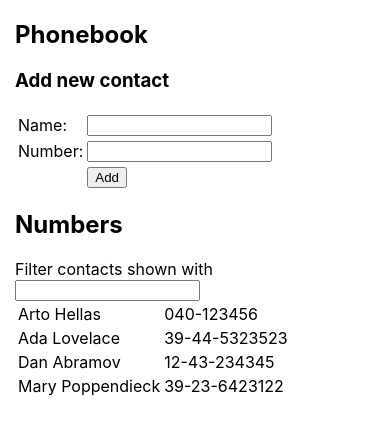
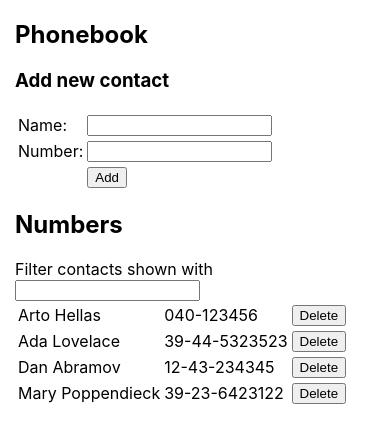
Before and after one commit to KrrisH-13/fullstack_2020, a React (Create React App) app in the folder part2/phonebook/: page / in a window 390 px wide. Shown: the top 442 px of the page. Built offline with nearby package versions, Linux system fonts and the light colour scheme; data requests are answered from the project's data file.

Commit message:
Solutions of part 2- (Phonebook) * 2.17 step 9     Added code to delete contacts from JSON server.

```diff
--- a/part2/phonebook/src/App.js
+++ b/part2/phonebook/src/App.js
@@ -71,10 +71,23 @@ const App = () => {
         console.log('Error in HTTP request'+error);
         alert('cannot contact server. Could not create contact');
       });
+    }
 
-
-
-  }
+    const deleteContact = (id, name) =>{
+     if (window.confirm(`Delete ${name}?`)){
+      phonebookService
+        .deleteContact(id)
+        .then(response =>{
+          var updatedPhonebook = allContacts.filter(contact => contact.id !== id);
+          setAllContacts(updatedPhonebook);
+          filterContacts(updatedPhonebook,searchPhrase);
+        })
+          .catch(error=>{
+            console.log('Error in HTTP request'+error);
+            alert('cannot contact server. Could not delete contact');
+          });
+     }
+    }
 
   return (
     <div>
@@ -89,7 +102,7 @@ const App = () => {
 
       <h2>Numbers</h2>
       <ContactFilter searchPhrase={searchPhrase} handleSearchChange={handleSearchChange}/>
-      <ContactList persons={persons}/>
+      <ContactList persons={persons} deleteContact={deleteContact}/>
     </div>
   )
 }
--- a/part2/phonebook/src/components/ContactList.js
+++ b/part2/phonebook/src/components/ContactList.js
@@ -1,10 +1,15 @@
 import ContactPerson from './ContactPerson'
-const ContactList = ({persons}) => {
+const ContactList = ({persons, deleteContact}) => {
     return(
         <table>
             <tbody>
             {persons.length? persons.map((person)=>
-                <ContactPerson key={person.id} name={person.name} number={person.number}/>)
+                <ContactPerson
+                    key={person.id}
+                    id={person.id}
+                    name={person.name}
+                    number={person.number}
+                    deleteContact={deleteContact}/>)
                 :<tr><td> No contacts matching searched filter. </td></tr>}
             </tbody>
         </table>
--- a/part2/phonebook/src/components/ContactPerson.js
+++ b/part2/phonebook/src/components/ContactPerson.js
@@ -1,8 +1,9 @@
-const ContactPerson = ({id, name, number}) => {
+const ContactPerson = ({id, name, number, deleteContact}) => {
     return (
         <tr key={id}>
             <td> {name} </td>
             <td> {number} </td>
+            <td><button onClick={()=>deleteContact(id, name)}>Delete</button></td>
         </tr>
     );
 }
--- a/part2/phonebook/src/services/phonebook.js
+++ b/part2/phonebook/src/services/phonebook.js
@@ -11,6 +11,11 @@ const addContact = (newContact)=>{
     return req.then(response => response.data);
 }
 
-const phonebookService = { getAll, addContact };
+const deleteContact = (id)=>{
+    const req = axios.delete(baseApiUrl + '/persons/' + id);
+    return req.then(req.data);
+}
+
+const phonebookService = { getAll, addContact, deleteContact };
 
 export default phonebookService;
```
